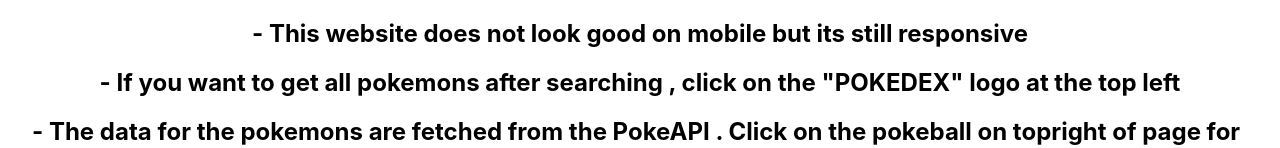
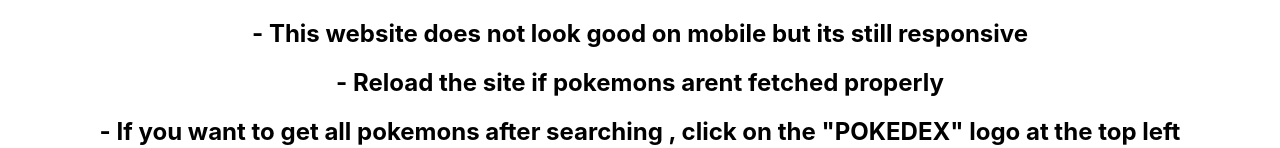
Before and after one commit to iamabhas/pokedex-using-react, a React (Create React App) app: page /info in a window 1280 px wide. Shown: the part 744-892 px from the top of the page. Built offline with nearby package versions, Linux system fonts and the light colour scheme; no server answers.

Commit message:
added another info

```diff
--- a/src/Pages/Info.jsx
+++ b/src/Pages/Info.jsx
@@ -9,6 +9,10 @@
       <br />
       <h2>
         - This website does not look good on mobile but its still responsive
+      </h2>
+      <br />
+    <h2>
+        - Reload the site if pokemons arent fetched properly
       </h2>
       <br />
       <h2>
```
